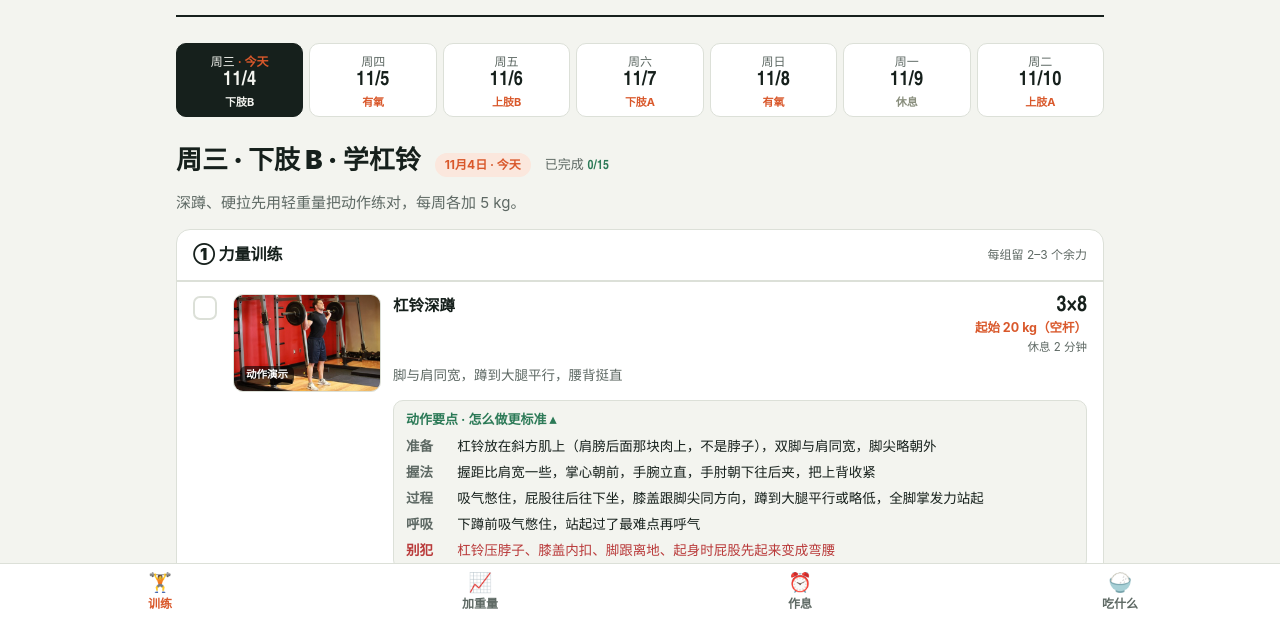
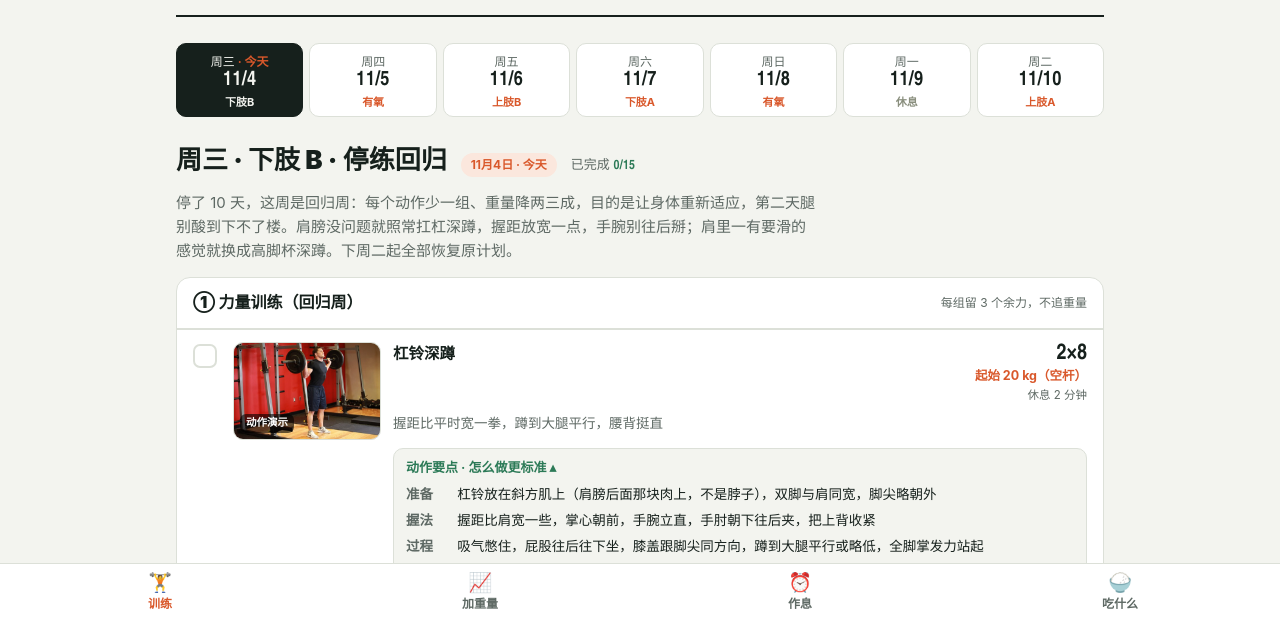
Before and after one commit to janosafd/training-plan, a plain HTML site: page index.html in a window 1280 px wide. Shown: the part 179-798 px from the top of the page. Drawn offline with Linux system fonts and the light colour scheme.

Commit message:
停练10天回归周：11/4下肢B、11/5有氧缩短、11/6上肢B七成、11/7下肢A，减一组降重量（plan-v16)
Co-Authored-By: Claude Opus 5.5 <noreply@anthropic.com>

```diff
--- a/index.html
+++ b/index.html
@@ -544,12 +544,51 @@ const PLANS = {
       ["Flat_Bench_Lying_Leg_Raise","仰卧举腿","3×12","45 秒","徒手","躺凳子上，腿伸直抬到垂直，慢慢放"],
       ["Crunches","卷腹","3×15","45 秒","徒手","下背贴地，只把肩胛卷起来，手别拽脖子"]
     ]},
+  lowerBback:{tag:"下肢B",name:"下肢 B · 停练回归",kind:"ball",note:"停了 10 天，这周是回归周：每个动作少一组、重量降两三成，目的是让身体重新适应，第二天腿别酸到下不了楼。肩膀没问题就照常扛杠深蹲，握距放宽一点，手腕别往后掰；肩里一有要滑的感觉就换成高脚杯深蹲。下周二起全部恢复原计划。",cardio:"bike",block:"力量训练（回归周）",blockMeta:"每组留 3 个余力，不追重量",
+    list:[
+      ["Barbell_Squat","杠铃深蹲","2×8","2 分钟","20 kg（空杆）","握距比平时宽一拳，蹲到大腿平行，腰背挺直"],
+      ["Barbell_Deadlift","杠铃硬拉","2×6","2 分钟","30 kg","杠铃贴小腿，背挺直，腿蹬地拉起，站直不后仰"],
+      ["Dumbbell_Step_Ups","哑铃登阶","2×8/边","60 秒","徒手","整只脚踩上凳子，用上面那条腿发力站起来"],
+      ["Lying_Leg_Curls","俯卧腿弯举","2×12","60 秒","15 kg","勾到最高停 1 秒，慢放"],
+      ["Flat_Bench_Lying_Leg_Raise","仰卧举腿","2×12","45 秒","徒手","躺凳子上，腿伸直抬到垂直，慢慢放"],
+      ["Crunches","卷腹","2×15","45 秒","徒手","下背贴地，只把肩胛卷起来，手别拽脖子"]
+    ]},
+  cardioBack:{tag:"有氧",name:"有氧 + 核心 · 回归周",kind:"rehab",note:"昨天刚恢复练腿，今天有氧时间缩短一点：坡度慢跑和跑楼机各 20 分钟，速度照旧。小腿或膝盖发紧就降速走。",cardio:null,block:"有氧 + 核心",blockMeta:"按顺序做，约 55 分钟",
+    list:[
+      ["Walking_Treadmill","慢走热身","5 分钟","—","坡度 0–2，时速 5 km","把身体走热，别一上来就跑"],
+      ["Walking_Treadmill@jog","坡度慢跑","20 分钟","—","坡度 6，时速 7 km","能说短句的强度，膝盖小腿疼就降速"],
+      ["Plank","平板支撑","3×30 秒","45 秒","徒手","身体一条直线，右肩发酸就停"],
+      ["Flat_Bench_Lying_Leg_Raise","仰卧举腿","3×12","45 秒","徒手","慢慢放，腰别离开凳子"],
+      ["Crunches","卷腹","3×15","45 秒","徒手","下背贴地，只把肩胛卷起来"],
+      ["Stairmaster","跑楼机","20 分钟","—","速度 4 级","手只轻扶，别趴在扶手上"]
+    ]},
+  upperBback:{tag:"上肢B",name:"上肢 B · 停练回归",kind:"ball",note:"肩伤后第一次练完整上肢，加上停了 10 天，重量先按平时的七成来，每个动作少一组。侧平举只抬到肩高以下一点；颈后臂屈伸这次换成绳索下压，手举过头的动作下周再加回来。全程不疼才做。",cardio:"stair",block:"力量训练（回归周）",blockMeta:"每组留 3 个余力，不追重量",
+    list:[
+      ["External_Rotation_with_Band","弹力带肩外旋（加练）","2×15","45 秒","最轻的弹力带","大臂贴身，小臂往外转，给右肩加稳定"],
+      ["Incline_Dumbbell_Press","上斜哑铃卧推","2×10","90 秒","6–7.5 kg/只","凳子 30°，下到手肘和身体平齐就推起"],
+      ["One-Arm_Dumbbell_Row","单臂哑铃划船","2×10/边","60 秒","8–10 kg","手和膝撑凳，哑铃往髋部方向拉"],
+      ["Close-Grip_Front_Lat_Pulldown","窄握下拉","2×12","60 秒","20 kg","身体微微后仰，拉到上胸"],
+      ["Face_Pull","面拉","3×15","45 秒","最轻 1–2 格","拉到额头高度，手肘高于手腕，停 1 秒"],
+      ["Side_Lateral_Raise","哑铃侧平举","2×12","45 秒","2–3 kg/只","手肘微弯，抬到比肩略低，肩不要耸"],
+      ["Hammer_Curls","锤式弯举","2×12","45 秒","5 kg/只","掌心相对，慢放"],
+      ["Triceps_Pushdown_-_Rope_Attachment","绳索下压","2×12","45 秒","10 kg","大臂贴身，压到底把绳子分开"]
+    ]},
+  lowerAback:{tag:"下肢A",name:"下肢 A · 停练回归",kind:"ball",note:"回归周最后一次练腿，重量比平时轻一档、每个动作少一组。做完这周，下周二起全部恢复原计划。",cardio:"bike",block:"力量训练（回归周）",blockMeta:"每组留 3 个余力，不追重量",
+    list:[
+      ["Reverse_Hack_Squat","反向哈克深蹲（机器）","3×10","2 分钟","先不加片，轻松再每边加 5 kg","面朝靠垫，胸口贴垫，屁股往后坐着蹲，脚跟发力推起"],
+      ["Stiff-Legged_Dumbbell_Deadlift","哑铃直腿硬拉","2×10","90 秒","8–10 kg/只","膝盖微弯，屁股往后推，哑铃贴腿下到小腿中间"],
+      ["Dumbbell_Lunges","哑铃箭步蹲","2×8/边","60 秒","徒手或 4 kg/只","步子迈大，后膝往地面下，前腿发力"],
+      ["Butt_Lift_Bridge","臀桥","3×15","45 秒","徒手","脚跟蹬地，屁股顶到最高夹紧 1 秒"],
+      ["Rocking_Standing_Calf_Raise","站姿提踵","2×15","45 秒","徒手","最低点停 1 秒，最高点停 1 秒"],
+      ["Plank","平板支撑","3×30 秒","45 秒","徒手","身体一条直线，别塌腰"]
+    ]},
   rest:{tag:"休息",name:"休息",kind:"rest",note:"不去健身房，打球照常。4 点睡到 12 点刚好 8 小时，别熬更晚。",cardio:null,list:[]},
   wedding:{tag:"婚宴",name:"休息 · 喝喜酒",kind:"rest",note:"今天不练，有氧也不补。席上喝酒的话中间多喝水，酒后别去健身房也别打球；晚上照常睡够 8 小时，周二上肢照常练。",cardio:null,list:[]}
 };
 // 指定日期临时改安排（key 格式 年-月-日）
 const OVERRIDE = {"2026-10-11":"wedding","2026-10-13":"shoulderLeg","2026-10-14":"shoulderCardio",
-  "2026-10-15":"shoulderCardio","2026-10-16":"shoulderLeg","2026-10-17":"cardio","2026-10-18":"lowerA","2026-10-20":"upperReturn","2026-10-21":"upperReturn","2026-10-23":"lowerBsafe","2026-10-24":"upperReturn"};
+  "2026-10-15":"shoulderCardio","2026-10-16":"shoulderLeg","2026-10-17":"cardio","2026-10-18":"lowerA","2026-10-20":"upperReturn","2026-10-21":"upperReturn","2026-10-23":"lowerBsafe","2026-10-24":"upperReturn",
+  "2026-11-04":"lowerBback","2026-11-05":"cardioBack","2026-11-06":"upperBback","2026-11-07":"lowerAback"};
 // 周一=0
 const WEEK = ["rest","upperA","lowerB","cardio","upperB","lowerA","cardio"];
 const WD = ["周一","周二","周三","周四","周五","周六","周日"];
```
Also changed, not shown: sw.js (+1 -1 lines).
